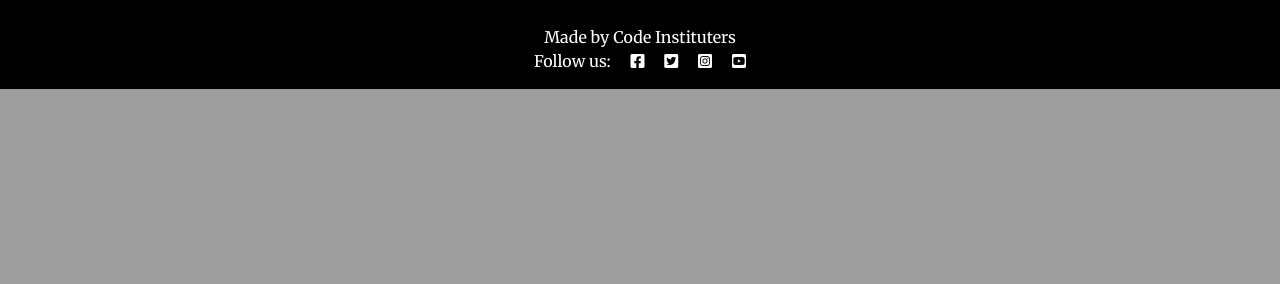
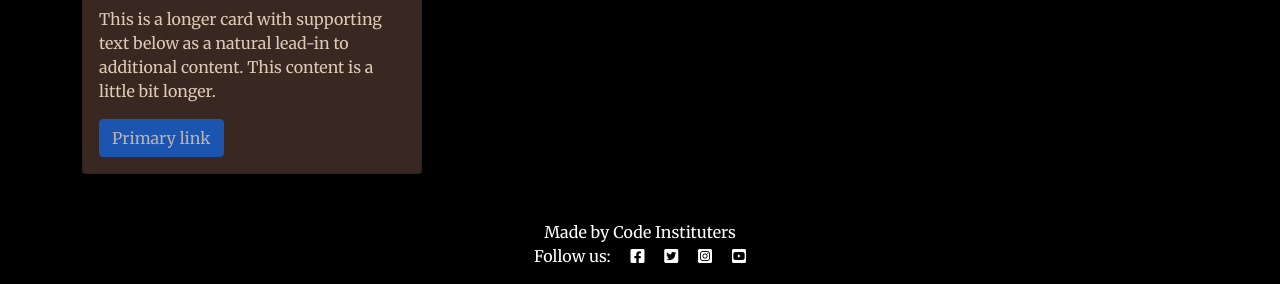
Before and after one commit to kcichy37/fourth-portfolio-project, a Django app: page / in a window 1280 px wide. Shown: the part 2677-2961 px from the top of the page. Before the commit the page ends 2766 px from the top, so only its background shows below. Run offline with Django 3.2, Linux system fonts and the light colour scheme; the visitor is signed in with stand-in values (Sample User, id 1).

Commit message:
Add button that only registered user will see to book a service

```diff
--- a/templates/index.html
+++ b/templates/index.html
@@ -48,7 +48,7 @@
                         additional
                         content. This content is a little bit longer.</p>
                     {% if user.is_authenticated %}
-                    <a href="#" class="btn btn-primary disabled" tabindex="-1" role="button"
+                    <a href="{%url 'templates/booking.html'%}" class="btn btn-primary disabled" tabindex="-1" role="button"
                         aria-disabled="true">Primary link</a>
                     {% endif %}
                 </div>
@@ -62,6 +62,10 @@
                     <p class="card-text">This is a longer card with supporting text below as a natural lead-in to
                         additional
                         content. This content is a little bit longer.</p>
+                        {% if user.is_authenticated %}
+                        <a href="#" class="btn btn-primary disabled" tabindex="-1" role="button"
+                            aria-disabled="true">Primary link</a>
+                        {% endif %}
                 </div>
             </div>
         </div>
@@ -73,6 +77,10 @@
                     <p class="card-text">This is a longer card with supporting text below as a natural lead-in to
                         additional
                         content. This content is a little bit longer.</p>
+                        {% if user.is_authenticated %}
+                    <a href="#" class="btn btn-primary disabled" tabindex="-1" role="button"
+                        aria-disabled="true">Primary link</a>
+                    {% endif %}
                 </div>
             </div>
         </div>
@@ -84,6 +92,10 @@
                     <p class="card-text">This is a longer card with supporting text below as a natural lead-in to
                         additional
                         content. This content is a little bit longer.</p>
+                        {% if user.is_authenticated %}
+                    <a href="#" class="btn btn-primary disabled" tabindex="-1" role="button"
+                        aria-disabled="true">Primary link</a>
+                    {% endif %}
                 </div>
             </div>
         </div>
@@ -95,6 +107,10 @@
                     <p class="card-text">This is a longer card with supporting text below as a natural lead-in to
                         additional
                         content. This content is a little bit longer.</p>
+                        {% if user.is_authenticated %}
+                    <a href="#" class="btn btn-primary disabled" tabindex="-1" role="button"
+                        aria-disabled="true">Primary link</a>
+                    {% endif %}
                 </div>
             </div>
         </div>
@@ -106,6 +122,10 @@
                     <p class="card-text">This is a longer card with supporting text below as a natural lead-in to
                         additional
                         content. This content is a little bit longer.</p>
+                        {% if user.is_authenticated %}
+                    <a href="#" class="btn btn-primary disabled" tabindex="-1" role="button"
+                        aria-disabled="true">Primary link</a>
+                    {% endif %}
                 </div>
             </div>
         </div>
@@ -117,6 +137,10 @@
                     <p class="card-text">This is a longer card with supporting text below as a natural lead-in to
                         additional
                         content. This content is a little bit longer.</p>
+                        {% if user.is_authenticated %}
+                    <a href="#" class="btn btn-primary disabled" tabindex="-1" role="button"
+                        aria-disabled="true">Primary link</a>
+                    {% endif %}
                 </div>
             </div>
         </div>
@@ -128,6 +152,10 @@
                     <p class="card-text">This is a longer card with supporting text below as a natural lead-in to
                         additional
                         content. This content is a little bit longer.</p>
+                        {% if user.is_authenticated %}
+                    <a href="#" class="btn btn-primary disabled" tabindex="-1" role="button"
+                        aria-disabled="true">Primary link</a>
+                    {% endif %}
                 </div>
             </div>
         </div>
@@ -139,6 +167,10 @@
                     <p class="card-text">This is a longer card with supporting text below as a natural lead-in to
                         additional
                         content.</p>
+                        {% if user.is_authenticated %}
+                    <a href="#" class="btn btn-primary disabled" tabindex="-1" role="button"
+                        aria-disabled="true">Primary link</a>
+                    {% endif %}
                 </div>
             </div>
         </div>
@@ -150,6 +182,10 @@
                     <p class="card-text">This is a longer card with supporting text below as a natural lead-in to
                         additional
                         content. This content is a little bit longer.</p>
+                        {% if user.is_authenticated %}
+                    <a href="#" class="btn btn-primary disabled" tabindex="-1" role="button"
+                        aria-disabled="true">Primary link</a>
+                    {% endif %}
                 </div>
             </div>
         </div>
```
